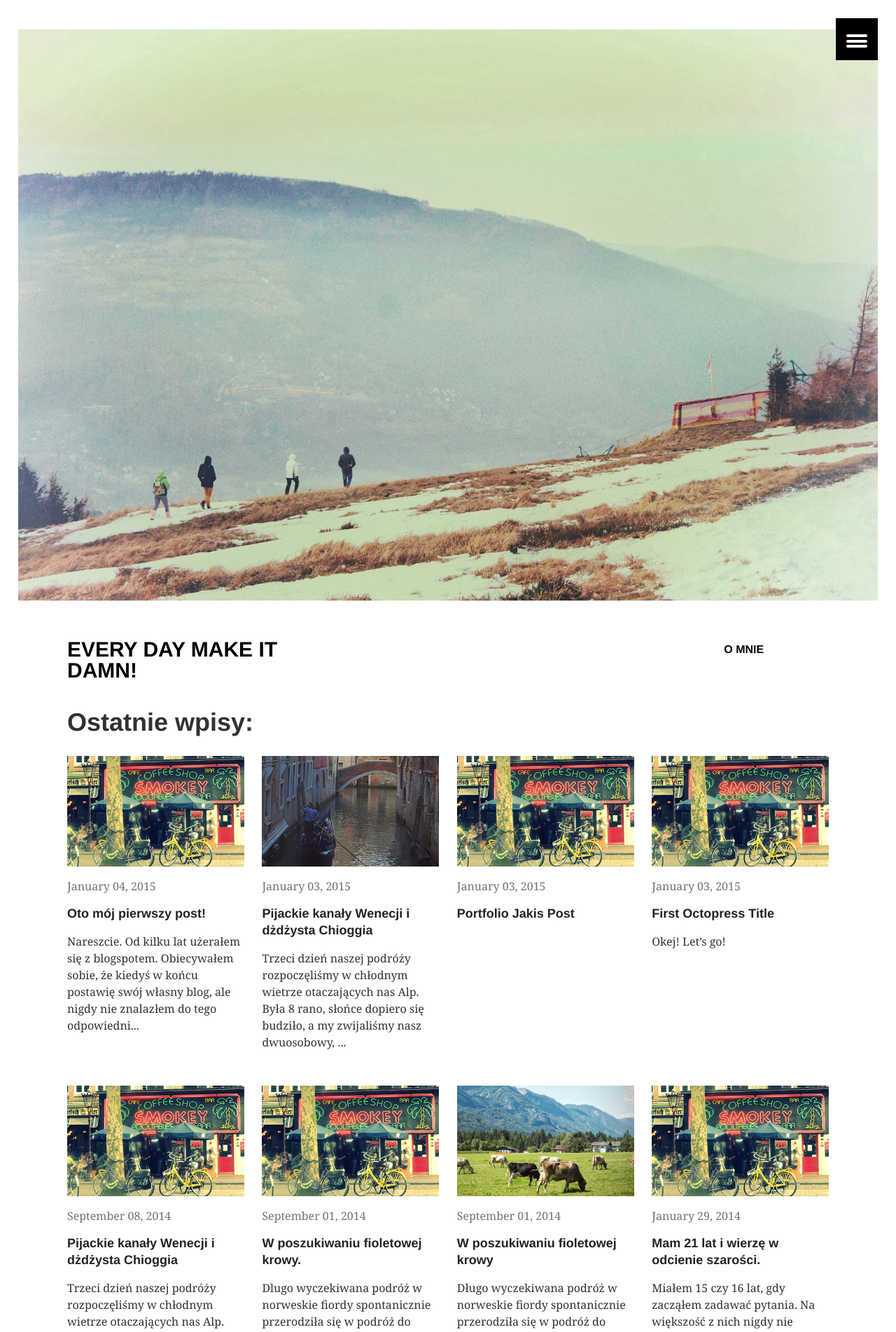
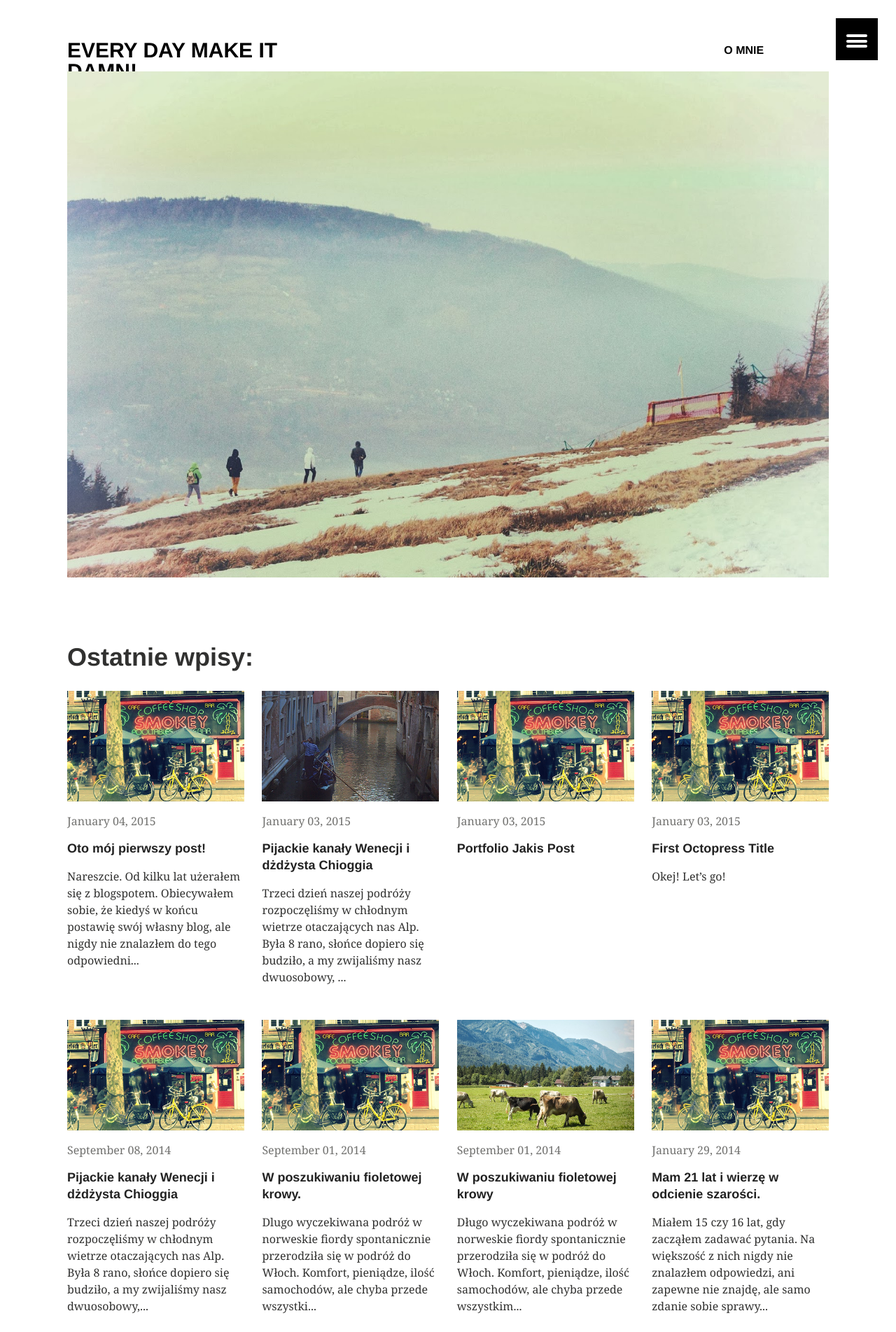
Before and after one commit to nikodamn/nikodamn.github.io, a Jekyll site: the page built from index.md, in a window 1280 px wide. Shown: the top 1903 px of the page at 70% size. Built offline with Jekyll 4.4.1, drawn with Linux system fonts in a browser that asks for light colours.

Commit message:
Update logo in header

```diff
--- a/_includes/header.html
+++ b/_includes/header.html
@@ -1,13 +1,14 @@
 <header id="masthead">
-
-		<figure>
-		  <img src="/images/zima.jpg" alt="Logo" width="1400" height="600">
-		</figure>
 
   <div class="inner-wrap">
     <a href="{{ site.url }}/" class="site-title">{{ site.title }}</a>
     <nav role="navigation" class="menu top-menu">
         {% include navigation.html %}
     </nav>
+
+
+		<figure>
+		  <img src="/images/zima.jpg" alt="Logo" width="1400" height="600">
+		</figure>
   </div><!-- /.inner-wrap -->
 </header><!-- /.masthead -->
```
